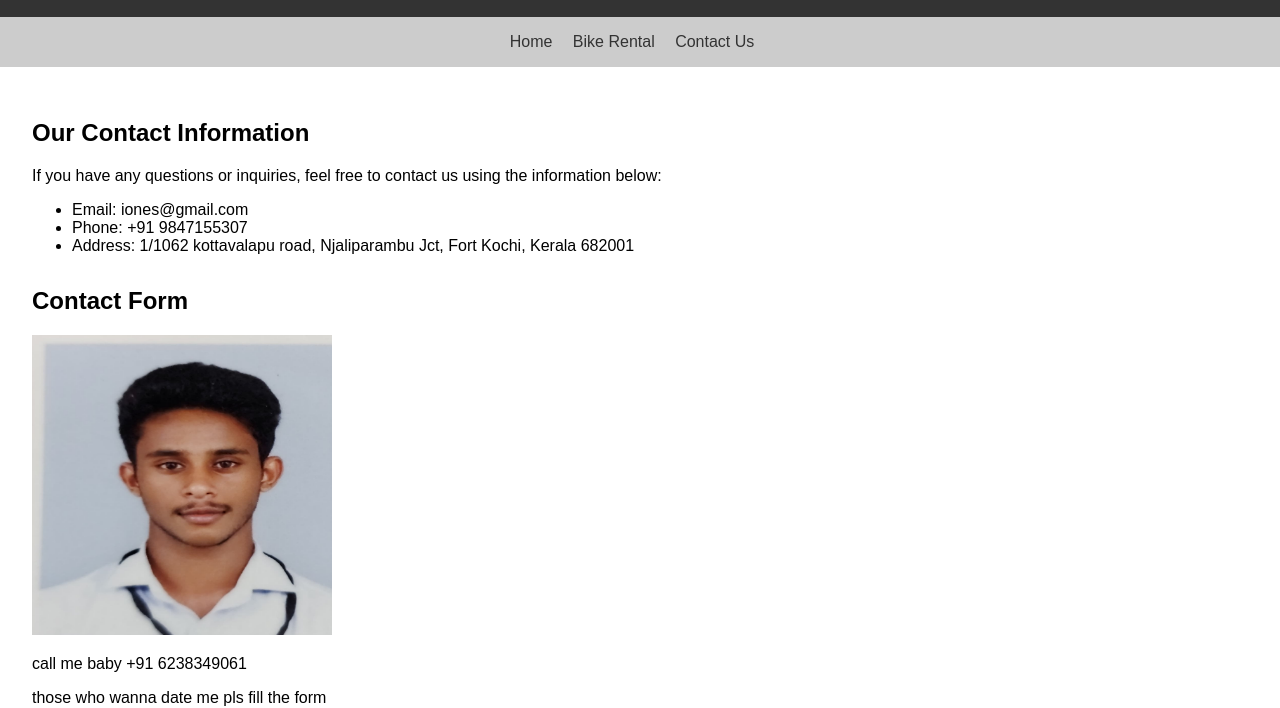
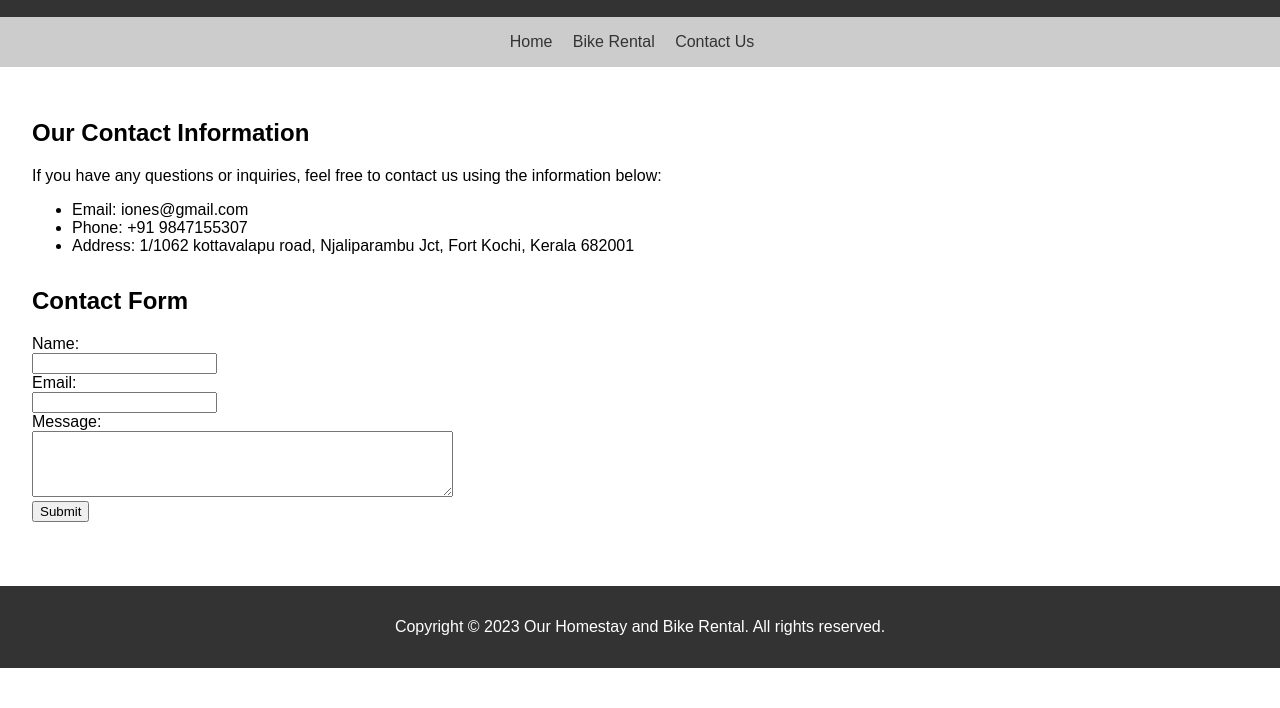
Before and after one commit to 66RED99/Prototype-for-major-project, a plain HTML site: page contact.html in a window 1280 px wide. Shown: the part 95-803 px from the top of the page. Drawn offline with Linux system fonts and the light colour scheme.

Commit message:
Add files via upload

```diff
--- a/contact.html
+++ b/contact.html
@@ -27,9 +27,6 @@
         </section>
         <section id="contact-form">
             <h2>Contact Form</h2>
-            <img id=nithin src="nithin.png" alt="">
-            <p>call me baby +91 6238349061 </p>
-            <p>those who wanna date me pls fill the form</p>
             <form action="#" method="post">
                 <label for="name">Name:</label><br>
                 <input type="text" id="name" name="name"><br>
--- a/styles.css
+++ b/styles.css
@@ -108,10 +108,3 @@ footer {
         padding: 1em;
     }
 }
-
-#nithin {
-
-	width: 300px;
-	height: 300px;
-
-}
```
Also changed, not shown: index.html (+14 -0 lines).
